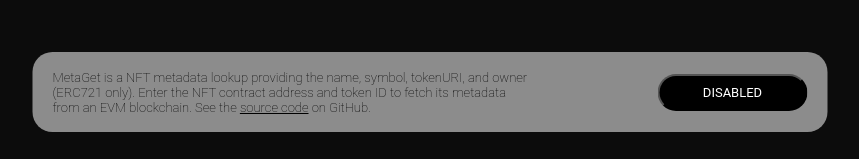
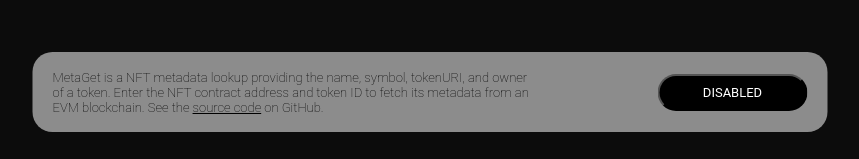
Before and after one commit to 0xver/metaget, a Next.js app: page / in a window 1280 px wide. Shown: the part 638-797 px from the top of the page, without its empty margins (210-1069 px from the left). Built offline with nearby package versions, Linux system fonts and the light colour scheme.

Commit message:
refactor: Update footer description

```diff
--- a/components/Footer.js
+++ b/components/Footer.js
@@ -24,15 +24,15 @@ const Footer = styled.div`
         border-radius: 0px;
     }
 
-    @media (max-width: 748px) {
+    @media (max-width: 740px) {
         height: 90px;
     }
 
-    @media (max-width: 613px) {
+    @media (max-width: 605px) {
         height: 100px;
     }
 
-    @media (max-width: 537px) {
+    @media (max-width: 519px) {
         height: 115px;
     }
 
@@ -42,13 +42,8 @@ const Footer = styled.div`
         padding-bottom: 20px;
     }
 
-    @media (max-width: 314px) {
-        height: 170px;
-        padding-top: 10px;
-    }
-
-    @media (max-width: 275px) {
-        height: 185px;
+    @media (max-width: 299px) {
+        height: 180px;
         padding-top: 0px;
     }
 `
@@ -110,8 +105,8 @@ const Button = styled.button`
         margin-right: 0px;
     }
 
-    @media (max-width: 314px) {
-        margin-bottom: 10px;
+    @media (max-width: 299px) {
+        margin-bottom: -20px;
     }
 `
 
@@ -149,7 +144,7 @@ export default function Connect() {
             <Mobile>
             <div>
                 <Text>
-                    MetaGet is a NFT metadata lookup providing the name, symbol, tokenURI, and owner (ERC721 only). Enter the NFT contract address and token ID to fetch its metadata from an EVM blockchain. See the&nbsp;
+                    MetaGet is a NFT metadata lookup providing the name, symbol, tokenURI, and owner of a token. Enter the NFT contract address and token ID to fetch its metadata from an EVM blockchain. See the&nbsp;
                     <a
                         style={{
                             textDecoration: "underline",
```
